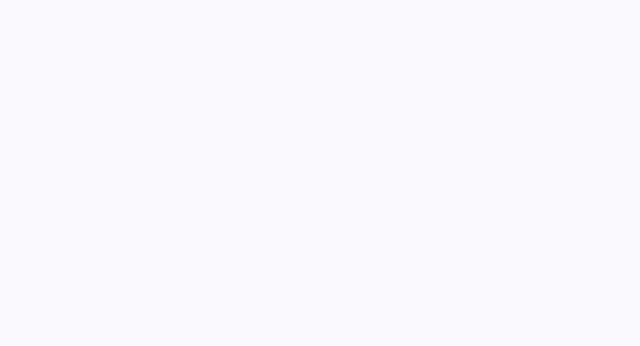
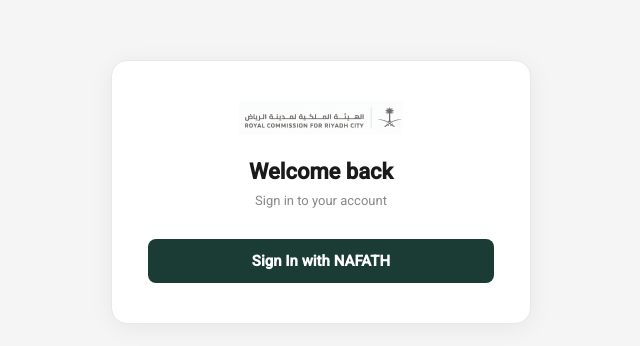
Before and after one commit to Moataz01210049831/RCRC, an Angular app: page /login in a window 1280 px wide. Before the commit this address led to /. Shown: the part 208-554 px from the top of the page, without its empty margins (319-959 px from the left). Built offline with nearby package versions, Linux system fonts and the light colour scheme.

Commit message:
feat: add page for login with nafath

```diff
--- a/src/app/app.routes.ts
+++ b/src/app/app.routes.ts
@@ -2,6 +2,10 @@ import { Routes } from '@angular/router';
 import { Layout } from './shared/layout/layout';
 
 export const routes: Routes = [
+  {
+    path: 'login',
+    loadComponent: () => import('./features/login/login').then((m) => m.Login),
+  },
   {
     path: '',
     component: Layout,
@@ -28,4 +32,8 @@ export const routes: Routes = [
       },
     ],
   },
+  {
+    path: '**',
+    redirectTo: 'login',
+  },
 ];
--- /dev/null
+++ b/src/app/core/auth.ts
@@ -0,0 +1,27 @@
+import { Injectable, signal } from '@angular/core';
+import { Router } from '@angular/router';
+
+@Injectable({
+  providedIn: 'root',
+})
+export class Auth {
+  private _isLoggedIn = signal(false);
+
+  isLoggedIn = this._isLoggedIn.asReadonly();
+
+  constructor(private router: Router) {}
+
+  login(username: string, password: string): boolean {
+    // Replace with real API call
+    if (username && password) {
+      this._isLoggedIn.set(true);
+      return true;
+    }
+    return false;
+  }
+
+  logout() {
+    this._isLoggedIn.set(false);
+    this.router.navigate(['/login']);
+  }
+}
--- /dev/null
+++ b/src/app/features/login/login.html
@@ -0,0 +1,63 @@
+<div class="login-page">
+  <div class="login-card">
+
+    <!-- Logo -->
+    <div class="login-card__logo">
+      <img src="images/logo.png" alt="Royal Commission for Riyadh City" />
+    </div>
+
+    <h2 class="login-card__title">Welcome back</h2>
+    <p class="login-card__subtitle">Sign in to your account</p>
+
+    <!-- Error -->
+    @if (error()) {
+      <div class="login-card__error">
+        <span class="material-icons">error_outline</span>
+        {{ error() }}
+      </div>
+    }
+
+    <form class="login-card__form" (ngSubmit)="onSubmit()">
+
+      <!-- Username -->
+      <!-- <div class="login-card__field">
+        <label class="login-card__label" for="username">Username</label>
+        <input
+          id="username"
+          class="login-card__input"
+          type="text"
+          placeholder="Enter your username"
+          [(ngModel)]="username"
+          name="username"
+          autocomplete="username"
+        />
+      </div> -->
+
+      <!-- Password -->
+      <!-- <div class="login-card__field">
+        <label class="login-card__label" for="password">Password</label>
+        <div class="login-card__input-wrap">
+          <input
+            id="password"
+            class="login-card__input"
+            [type]="showPassword() ? 'text' : 'password'"
+            placeholder="Enter your password"
+            [(ngModel)]="password"
+            name="password"
+            autocomplete="current-password"
+          />
+          <button
+            type="button"
+            class="login-card__eye"
+            (click)="showPassword.set(!showPassword())"
+          >
+            <span class="material-icons">{{ showPassword() ? 'visibility_off' : 'visibility' }}</span>
+          </button>
+        </div>
+      </div> -->
+
+      <button type="submit" class="login-card__submit">Sign In with NAFATH</button>
+
+    </form>
+  </div>
+</div>
--- /dev/null
+++ b/src/app/features/login/login.scss
@@ -0,0 +1,130 @@
+.login-page {
+  min-height: 100vh;
+  display: flex;
+  align-items: center;
+  justify-content: center;
+  background-color: #f5f5f5;
+  padding: 16px;
+}
+
+.login-card {
+  background: #fff;
+  border-radius: 16px;
+  padding: 40px 36px;
+  width: 100%;
+  max-width: 420px;
+  border: 1px solid #e8e8e8;
+  box-shadow: 0 4px 24px rgba(0, 0, 0, 0.06);
+
+  &__logo {
+    display: flex;
+    justify-content: center;
+    margin-bottom: 24px;
+
+    img {
+      max-height: 56px;
+    //   max-width: 160px;
+      object-fit: contain;
+    }
+  }
+
+  &__title {
+    font-size: 22px;
+    font-weight: 700;
+    color: #1a1a1a;
+    margin: 0 0 6px;
+    text-align: center;
+  }
+
+  &__subtitle {
+    font-size: 13px;
+    color: #888;
+    margin: 0 0 24px;
+    text-align: center;
+  }
+
+  &__error {
+    display: flex;
+    align-items: center;
+    gap: 8px;
+    background: #fff3f3;
+    border: 1px solid #f5c2c2;
+    border-radius: 8px;
+    padding: 10px 14px;
+    font-size: 13px;
+    color: #c0392b;
+    margin-bottom: 20px;
+
+    .material-icons { font-size: 18px; }
+  }
+
+  &__form {
+    display: flex;
+    flex-direction: column;
+    gap: 18px;
+  }
+
+  &__field {
+    display: flex;
+    flex-direction: column;
+    gap: 6px;
+  }
+
+  &__label {
+    font-size: 13px;
+    font-weight: 500;
+    color: #444;
+  }
+
+  &__input-wrap {
+    position: relative;
+    display: flex;
+    align-items: center;
+  }
+
+  &__input {
+    width: 100%;
+    padding: 10px 14px;
+    border: 1px solid #ddd;
+    border-radius: 8px;
+    font-size: 14px;
+    color: #333;
+    outline: none;
+    box-sizing: border-box;
+    transition: border-color 0.2s;
+
+    &:focus { border-color: #1a3c34; }
+    &::placeholder { color: #bbb; }
+  }
+
+  &__eye {
+    position: absolute;
+    right: 10px;
+    background: none;
+    border: none;
+    cursor: pointer;
+    color: #999;
+    display: flex;
+    padding: 0;
+
+    .material-icons { font-size: 20px; }
+
+    &:hover { color: #555; }
+  }
+
+  &__submit {
+    width: 100%;
+    padding: 12px;
+    background-color: #1a3c34;
+    color: #fff;
+    border: none;
+    border-radius: 8px;
+    font-size: 15px;
+    font-weight: 600;
+    cursor: pointer;
+    transition: background-color 0.2s;
+    margin-top: 4px;
+
+    &:hover { background-color: #14302a; }
+  }
+}
--- /dev/null
+++ b/src/app/features/login/login.ts
@@ -0,0 +1,29 @@
+import { Component, signal } from '@angular/core';
+import { FormsModule } from '@angular/forms';
+import { Router } from '@angular/router';
+import { Auth } from '../../core/auth';
+
+@Component({
+  selector: 'app-login',
+  imports: [FormsModule],
+  templateUrl: './login.html',
+  styleUrl: './login.scss',
+})
+export class Login {
+  username = 'nafath';
+  password = '123456';
+  error = signal('');
+  showPassword = signal(false);
+
+  constructor(private auth: Auth, private router: Router) {}
+
+  onSubmit() {
+
+    const success = this.auth.login(this.username, this.password);
+    if (success) {
+      this.router.navigate(['/dashboard']);
+    } else {
+      this.error.set('Invalid credentials. Please try again.');
+    }
+  }
+}
```
Also changed, not shown: src/app/core/auth-guard.ts (added, +13 -0 lines).
